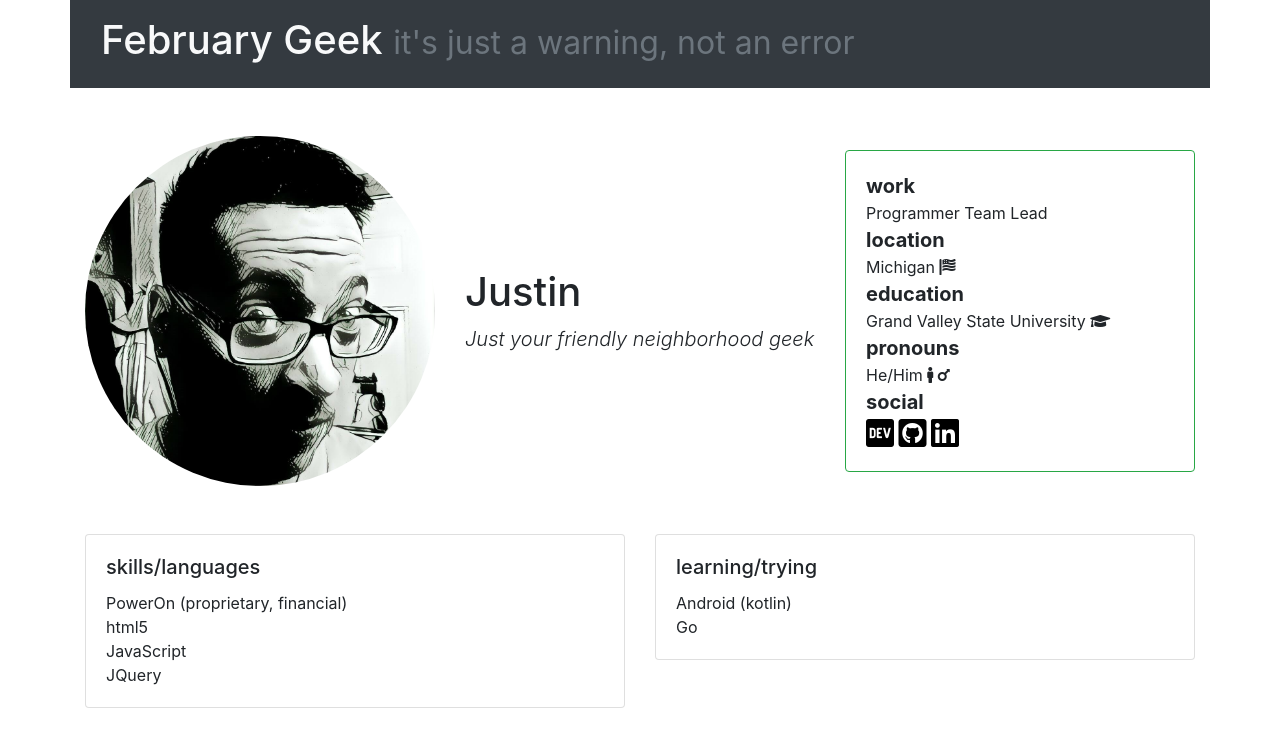
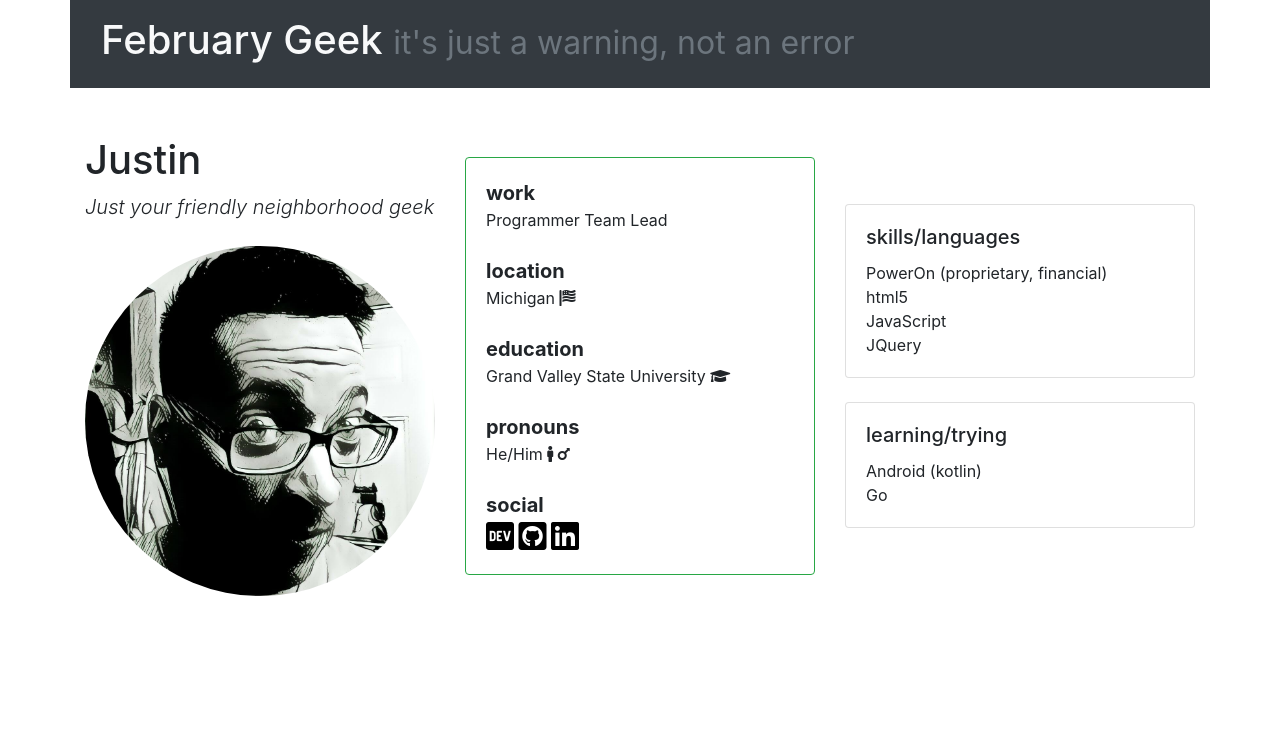
Before and after one commit to justinenz/justinenz.github.io, a plain HTML site: page index.html in a window 1280 px wide. Drawn offline with nearby package versions, Linux system fonts and the light colour scheme.

Commit message:
testing new layout

```diff
--- a/index.html
+++ b/index.html
@@ -42,16 +42,19 @@
       </div>
       <div class='row align-items-center'>
         <div class='col'>
+          <h1>Justin</h1>
+          <em class='lead'>Just your friendly neighborhood geek</em>
+          <br /><br />
           <img src='./images/profile.jpg' alt='Profile - Justin' class='img-fluid profile'>
         </div>
-        <div class='col'>
+        <!-- <div class='col'>
           <div class='row'>
             <div class='col'>
               <h1>Justin</h1>
               <em class='lead'>Just your friendly neighborhood geek</em>
             </div>
           </div>
-        </div>
+        </div> -->
         <div class='col'>
           <div class='card border-success'>
             <div class='card-body'>
@@ -65,6 +68,11 @@
                   Programmer Team Lead
                 </div>
               </div>
+              <div clss='row'>
+                <div class='col'>
+                  &nbsp;
+                </div>
+              </div>
               <div class='row'>
                 <div class='col'>
                   <strong class='lead font-weight-bold'>location</strong>
@@ -73,6 +81,11 @@
               <div class='row'>
                 <div class='col'>
                   Michigan <i class="fas fa-flag-usa"></i>
+                </div>
+              </div>
+              <div clss='row'>
+                <div class='col'>
+                  &nbsp;
                 </div>
               </div>
               <div class='row'>
@@ -85,6 +98,11 @@
                   Grand Valley State University <i class="fas fa-graduation-cap"></i>
                 </div>
               </div>
+              <div clss='row'>
+                <div class='col'>
+                  &nbsp;
+                </div>
+              </div>
               <div class='row'>
                 <div class='col'>
                   <strong class='lead font-weight-bold'>pronouns</strong>
@@ -93,6 +111,11 @@
               <div class='row'>
                 <div class='col'>
                   He/Him <i class="fas fa-male"></i> <i class="fas fa-mars"></i>
+                </div>
+              </div>
+              <div clss='row'>
+                <div class='col'>
+                  &nbsp;
                 </div>
               </div>
               <div class='row'>
@@ -116,13 +139,32 @@
             </div>
           </div>
         </div>
+        <div class='col'>
+          <div class='card'>
+            <div class='card-body'>
+              <h5 class='card-title'>skills/languages</h5>
+              PowerOn (proprietary, financial)<br />
+              html5<br />
+              JavaScript<br />
+              JQuery
+            </div>
+          </div>
+          <br />
+          <div class='card'>
+            <div class='card-body'>
+              <h5 class='card-title'>learning/trying</h5>
+              Android (kotlin)<br />
+              Go
+            </div>
+          </div>
+        </div>
       </div>
-      <div class='row'>
+      <!-- <div class='row'>
         <div class='col'>
           &nbsp;<br />&nbsp;
         </div>
-      </div>
-      <div class='row'>
+      </div> -->
+      <!-- <div class='row'>
         <div class='col'>
           <div class='card'>
             <div class='card-body'>
@@ -143,7 +185,7 @@
             </div>
           </div>
         </div>
-      </div>
+      </div> -->
     </div>
 
     <!-- Optional JavaScript -->
```
